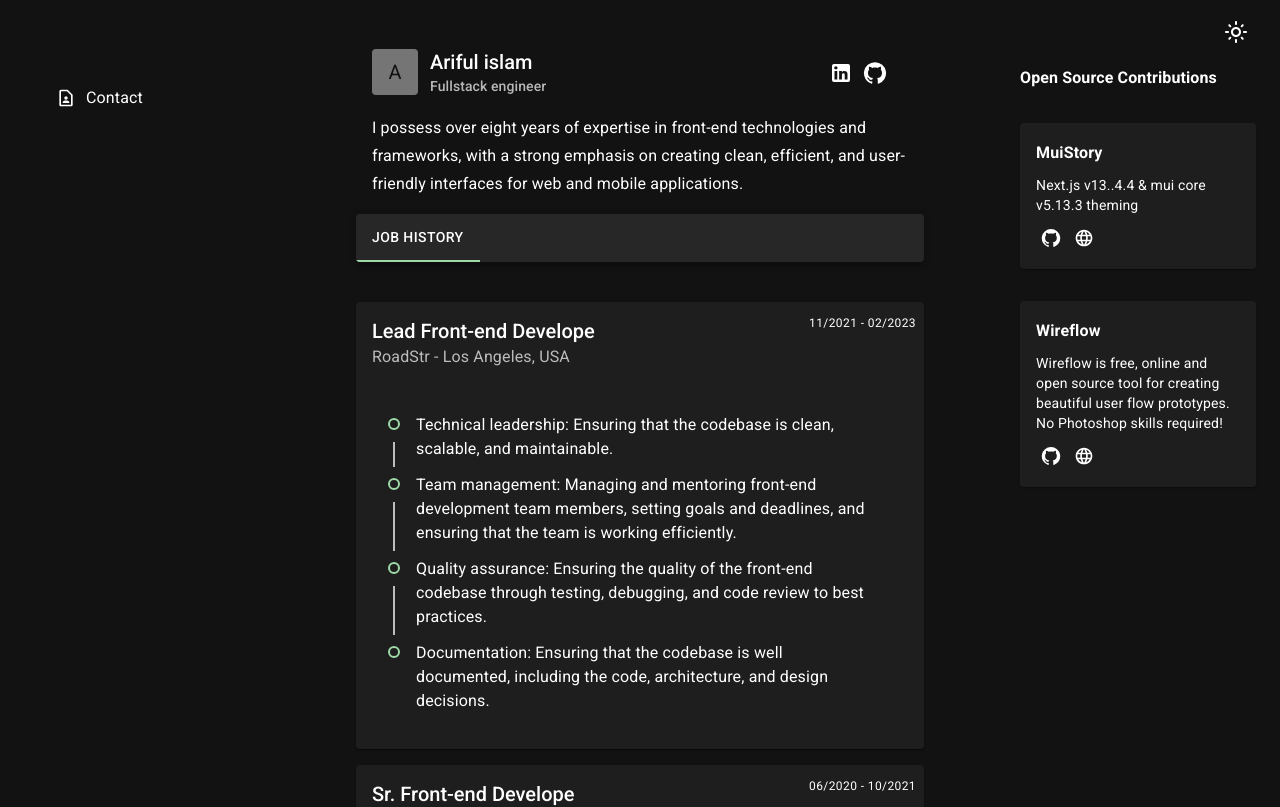
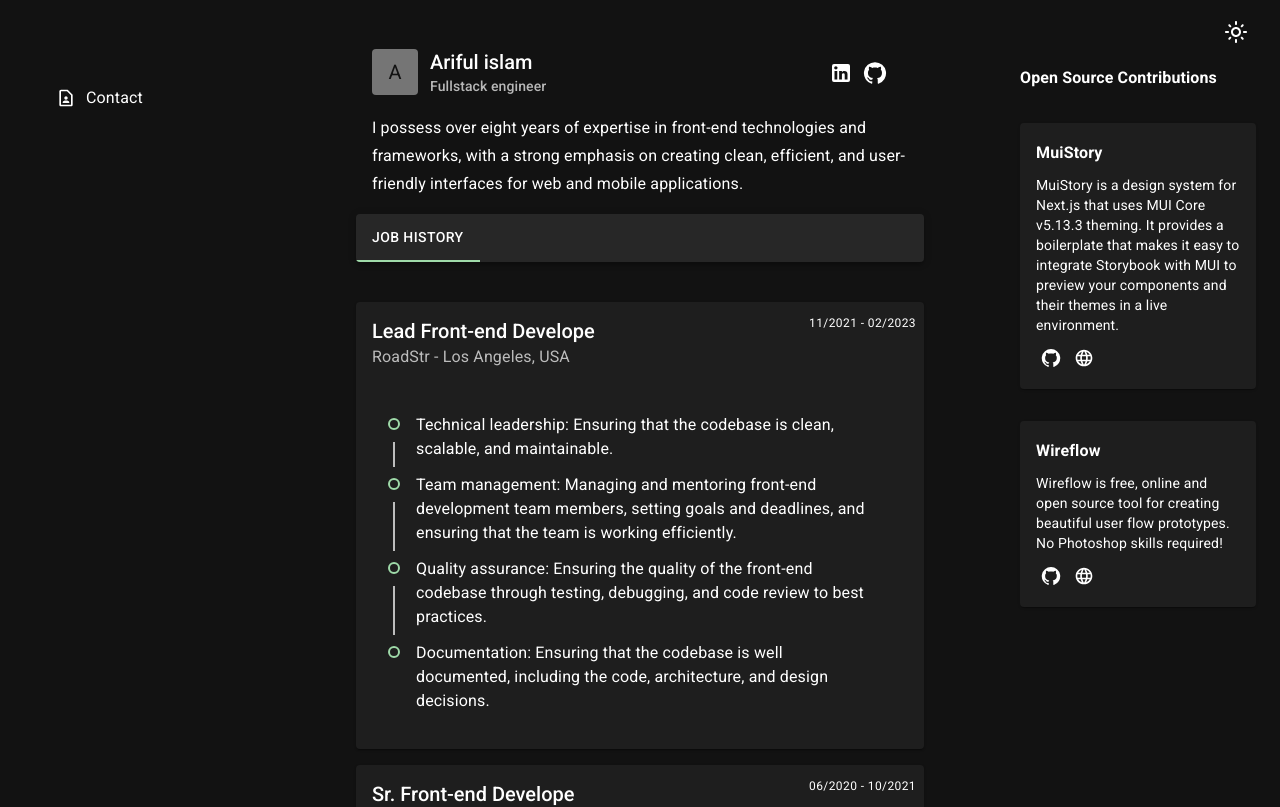
Before and after one commit to arifulbgt4/ariful.io, a Next.js app: page / in a window 1280 px wide. Shown: the top 807 px of the page. Built offline with nearby package versions, Linux system fonts and the light colour scheme.

Commit message:
upgrate: open soure contents

```diff
--- a/src/widgets/OpenSource/index.tsx
+++ b/src/widgets/OpenSource/index.tsx
@@ -22,7 +22,7 @@ const OpenSource: FC<OpenSourceProps> = () => {
           MuiStory
         </Typography>
         <Typography variant="body2" sx={{ mb: 1 }}>
-          Next.js v13..4.4 & mui core v5.13.3 theming
+          MuiStory is a design system for Next.js that uses MUI Core v5.13.3 theming. It provides a boilerplate that makes it easy to integrate Storybook with MUI to preview your components and their themes in a live environment.
         </Typography>
         <Stack direction="row" spacing={0.4}>
           <Link
```
